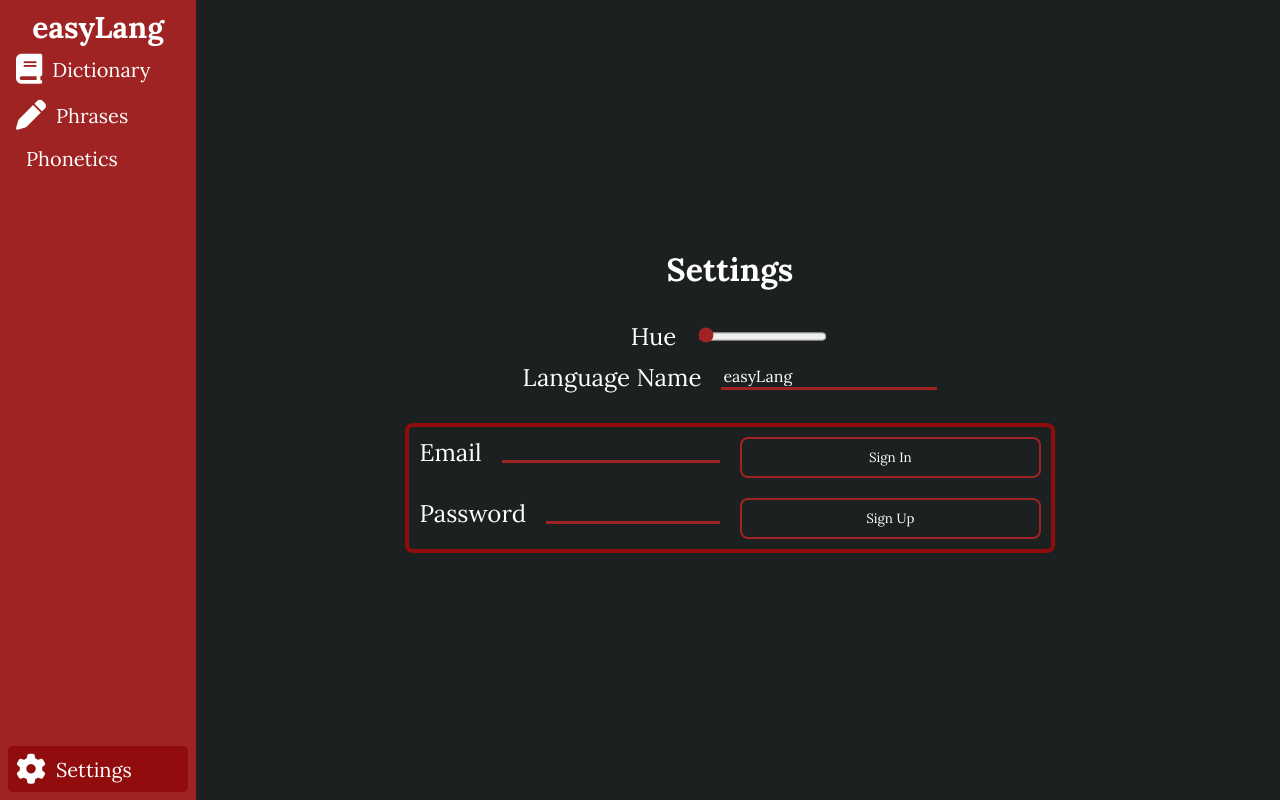
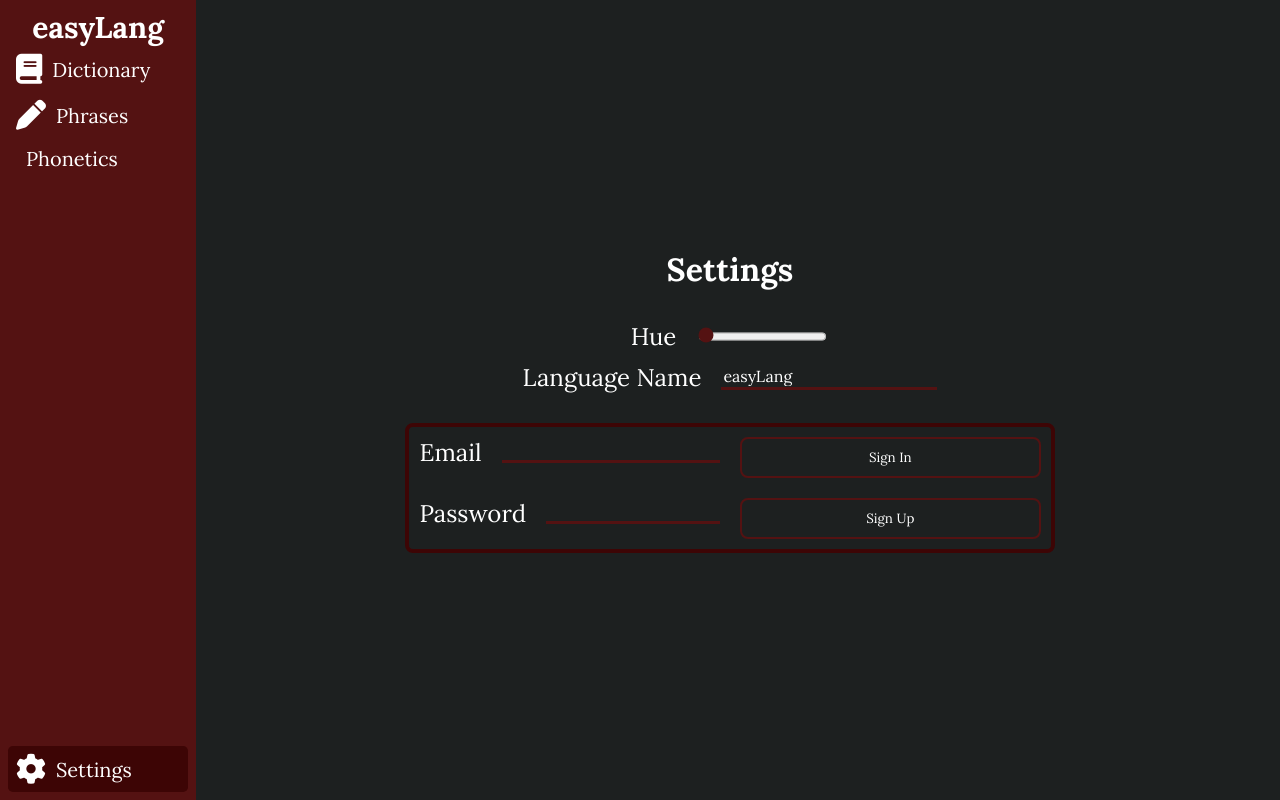
Before and after one commit to okwesil/easylang, a Vue app: page /settings in a window 1280 px wide. Built offline with nearby package versions, Linux system fonts and the light colour scheme; no server answers; some icons are missing; a web font is replaced by a local one.

Commit message:
Made accent color slightly darker

```diff
--- a/src/App.vue
+++ b/src/App.vue
@@ -35,6 +35,7 @@
 
 :root {
   --bg-color: hsl(180, 5%, 12%);
+  --darker-bg: hsl(from var(--bg-color) h calc(s + 1) calc(l - 3));
 }
 
 button, input {
--- a/src/Dictionary/DictionaryView.vue
+++ b/src/Dictionary/DictionaryView.vue
@@ -217,7 +217,7 @@ li {
   width: max-content;
   display: flex;
   border-radius: 0.5rem;
-  background-color: hsl(from var(--bg-color) h calc(s + 1) calc(l - 3));
+  background-color: var(--darker-bg);
   padding: 0.5rem 1.3rem 0.5rem 1.3rem;
   flex-direction: column;
   gap: 0.25rem;
--- a/src/Phrases/NewPhrase.vue
+++ b/src/Phrases/NewPhrase.vue
@@ -88,16 +88,15 @@ export default {
             }
             modal.value.close()
         }
+
         const clearForm = () => {
             meaning.value = ''
             wordsAdded.value.length = 0
             currentlyTyped.value = ''
         }
 
-        const hovering = ref(null)
-
         return {
-            modal, dictionary, sortedDictionary, wordsAdded, meaning, hovering, currentlyTyped, topWords, sortBySpelling,
+            modal, dictionary, sortedDictionary, wordsAdded, meaning, currentlyTyped, topWords, sortBySpelling,
             openForm, handleSubmit, clearForm, wordsSimilarTo
         }
     }
--- a/src/Phrases/PhraseView.vue
+++ b/src/Phrases/PhraseView.vue
@@ -162,6 +162,7 @@ export default {
 .new-phrase  {
   position: fixed;
   border: 2px solid var(--accent-color);
+  background-color: var(--darker-bg);
   border-radius: 0.75rem;
 
   width: 5rem;
@@ -169,6 +170,7 @@ export default {
   bottom: 10px;
   right: 10px;
   margin: 0;
+  z-index: 2;
 
   display: flex;
   justify-content: center;
--- a/src/Sidebar/Sidebar.vue
+++ b/src/Sidebar/Sidebar.vue
@@ -38,7 +38,7 @@
 
 <style>
 :root {
-    --accent-color: hsl(0, 64%, 38%);
+    --accent-color: hsl(0, 65%, 20%);
     --sidebar-active: hsl(from var(--accent-color) h calc(s + 20) calc(l - 7));
     --sidebar-hover: hsl(from var(--accent-color) h calc(s + 20) calc(l - 5));
 }
--- a/src/save.js
+++ b/src/save.js
@@ -101,7 +101,7 @@ export const onKeypress = (e) => {
 };
 
 export const updateHue = () => {
-    const hueString = `hsl(${settings.value.hue}, 65%, 28%)`
+    const hueString = `hsl(${settings.value.hue}, 65%, 20%)`
     document.documentElement.style.setProperty('--accent-color', hueString)
 }
 
```
